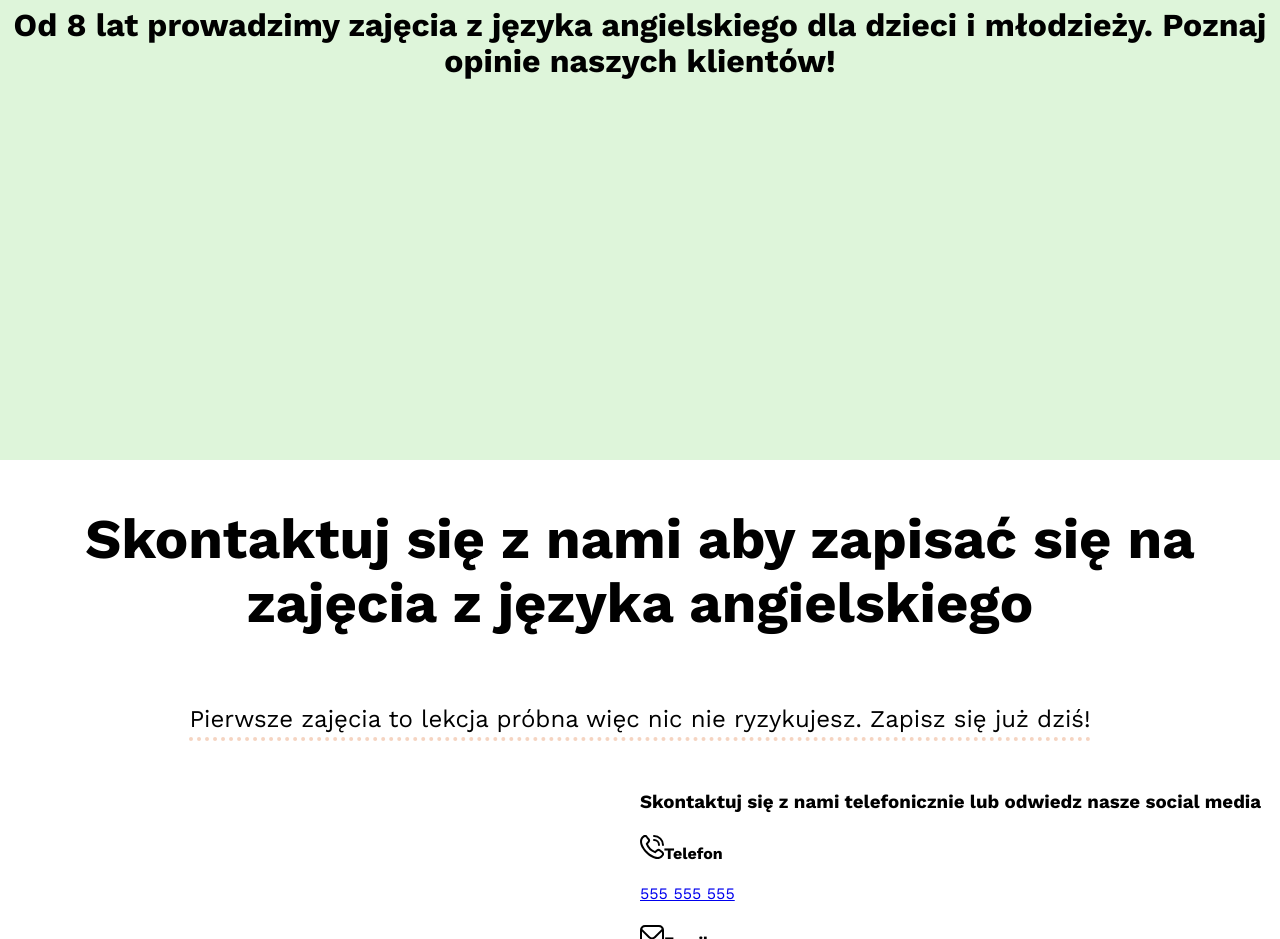
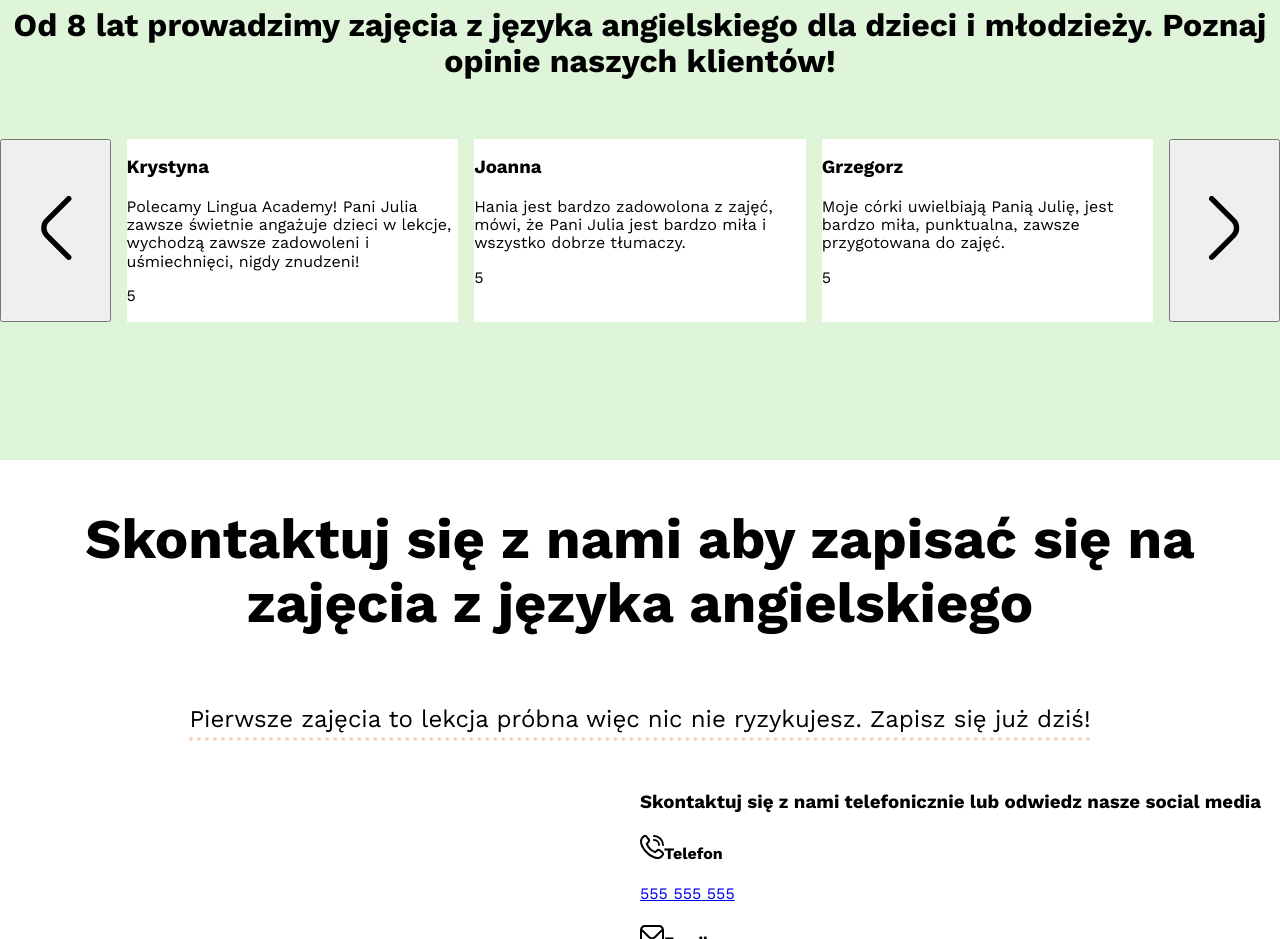
Before and after one commit to kamilczaja222/LinguaAcademy-portfolio, a website built with Parcel: page src/index.html in a window 1280 px wide. Shown: the part 2080-3019 px from the top of the page. Built offline with nearby package versions, Linux system fonts and the light colour scheme.

Commit message:
Carousel opinion JS basic behavior

```diff
--- a/src/index.html
+++ b/src/index.html
@@ -87,6 +87,25 @@
                 <h2 class="opinions__header">Od 8 lat prowadzimy zajęcia z języka angielskiego dla dzieci i młodzieży. Poznaj opinie
                     naszych klientów!</h2>
             </div>
+            <div class="carousel">
+                <button class="carousel__button carousel__button--prev"><img class="carousel__icon--prev" src="./images/angle-left.svg"></button>
+                <div class="carousel__opinions carousel__opinions--js1">
+                    <h3>Kamil</h3>
+                    <p>Jestem bardzo zadowolony</p>
+                    <p>5 gwiazdek</p>
+                </div>
+                <div class="carousel__opinions carousel__opinions--js2">
+                    <h3>Kamil</h3>
+                    <p>Jestem bardzo zadowolony</p>
+                    <p>5 gwiazdek</p>
+                </div>
+                <div class="carousel__opinions carousel__opinions--js3">
+                    <h3>Kamil</h3>
+                    <p>Jestem bardzo zadowolony</p>
+                    <p>5 gwiazdek</p>
+                </div>
+                <button class="carousel__button carousel__button--next"><img class="carousel__icon--next" src="./images/angle-right.svg"></button>
+            </div>
         </section>
         <section id="contact" class="contact" >
             <h2 class="contact__header">Skontaktuj się z nami aby zapisać się na zajęcia z języka angielskiego</h2>
--- a/src/main.js
+++ b/src/main.js
@@ -0,0 +1,58 @@
+const prevButton = document.querySelector('.carousel__button--prev');
+const nextButton = document.querySelector('.carousel__button--next');
+const opinionBox1 = document.querySelector('.carousel__opinions--js1');
+const opinionBox2 = document.querySelector('.carousel__opinions--js2');
+const opinionBox3 = document.querySelector('.carousel__opinions--js3');
+
+let counter = 1;
+const opinionBox = [];
+class Opinion {
+    constructor(name, stars, description) {
+      this.name = name;
+      this.stars = stars;
+      this.description = description;
+    }
+  }
+
+const opinion = [
+    new Opinion("Janusz", 5, "Bardzo polecamy zajęcia z Panią Patrycją! Profesjonalnie, ze świetnym kontaktem z Dzieciakami."),
+    new Opinion("Krystyna", 5, "Polecamy Lingua Academy! Pani Julia zawsze świetnie angażuje dzieci w lekcje, wychodzą zawsze zadowoleni i uśmiechnięci, nigdy znudzeni!"),
+    new Opinion("Joanna", 5, "Hania jest bardzo zadowolona z zajęć, mówi, że Pani Julia jest bardzo miła i wszystko dobrze tłumaczy."),
+    new Opinion("Grzegorz", 5, "Moje córki uwielbiają Panią Julię, jest bardzo miła, punktualna, zawsze przygotowana do zajęć."),
+    new Opinion("Amelia", 5, "Serdecznie polecam!!! Od 5 lat moje dzieci najpierw córka teraz syn uczęszcza na zajęcia. Matura zdana na niemal 100 procent. "),
+];
+
+function insertOpinion(el) {
+    opinionBox1.innerHTML = `
+        <h3>${opinion[el].name}</h3>
+        <p>${opinion[el].description}</p>
+        <p>${opinion[el].stars}</p>
+    `;
+    opinionBox2.innerHTML = `
+        <h3>${opinion[el+1].name}</h3>
+        <p>${opinion[el+1].description}</p>
+        <p>${opinion[el+1].stars}</p>
+    `;
+    opinionBox3.innerHTML = `
+        <h3>${opinion[el+2].name}</h3>
+        <p>${opinion[el+2].description}</p>
+        <p>${opinion[el+2].stars}</p>
+    `;
+}
+
+insertOpinion(counter);
+
+
+nextButton.addEventListener('click', e => {
+    if (counter < 2) {
+        counter++;
+        insertOpinion(counter)
+    }
+})
+
+prevButton.addEventListener('click', e => {
+    if (counter > 0) {
+        counter--;
+        insertOpinion(counter)
+    }
+})
--- a/src/style.scss
+++ b/src/style.scss
@@ -149,6 +149,18 @@ body {
     }
 }
 
+.carousel {
+    display: grid;
+    grid-template-columns: 1fr 3fr 3fr 3fr 1fr;
+    column-gap: 16px;
+    &__button {
+        padding: 16px;
+    }
+    &__opinions {
+        background-color: white;
+    }
+}
+
 .contact {
     max-width: 1256px;
     margin : 0 auto 64px;
```
Also changed, not shown: src/images/angle-left.svg (added), src/images/angle-right.svg (added).
